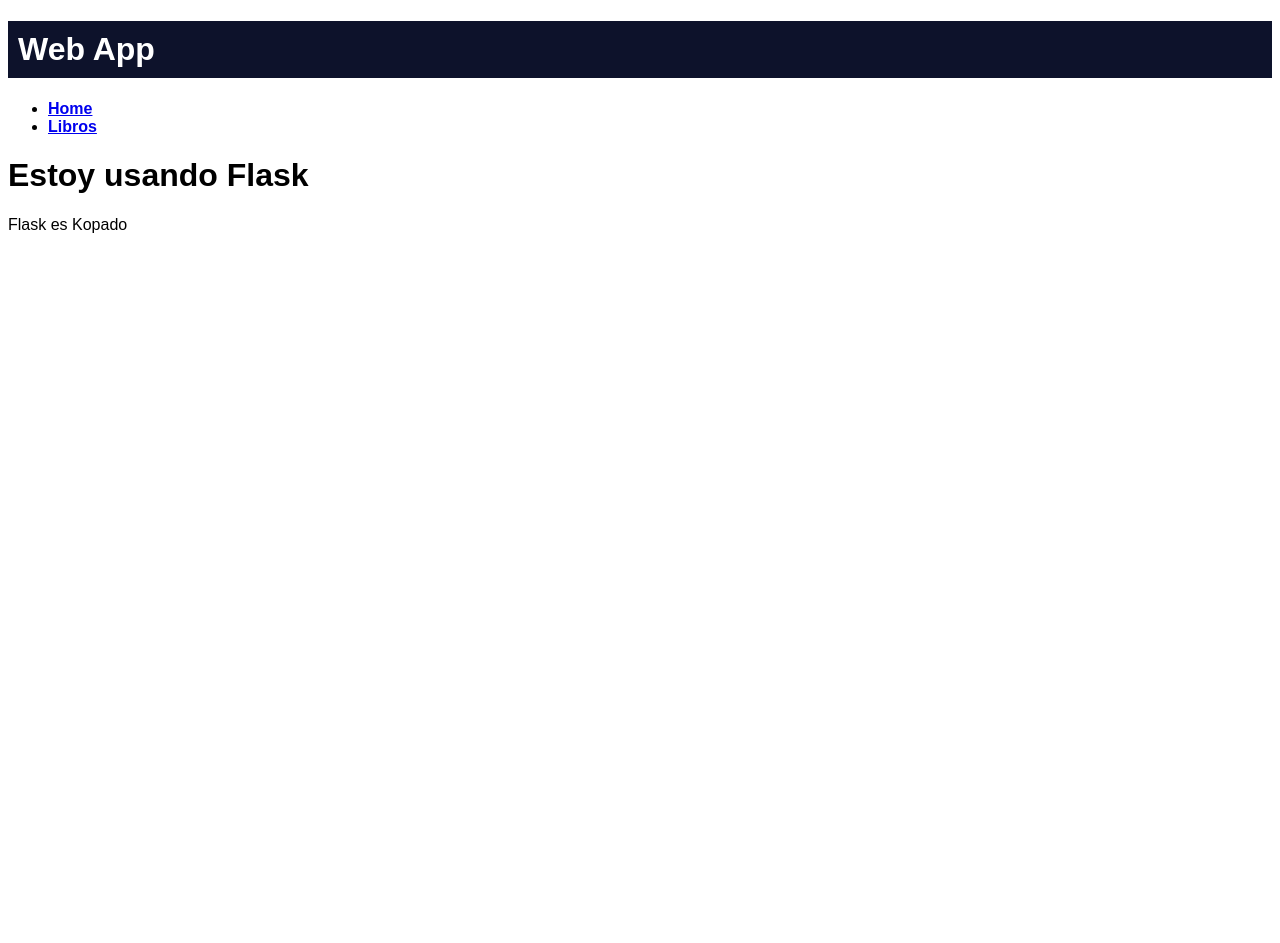
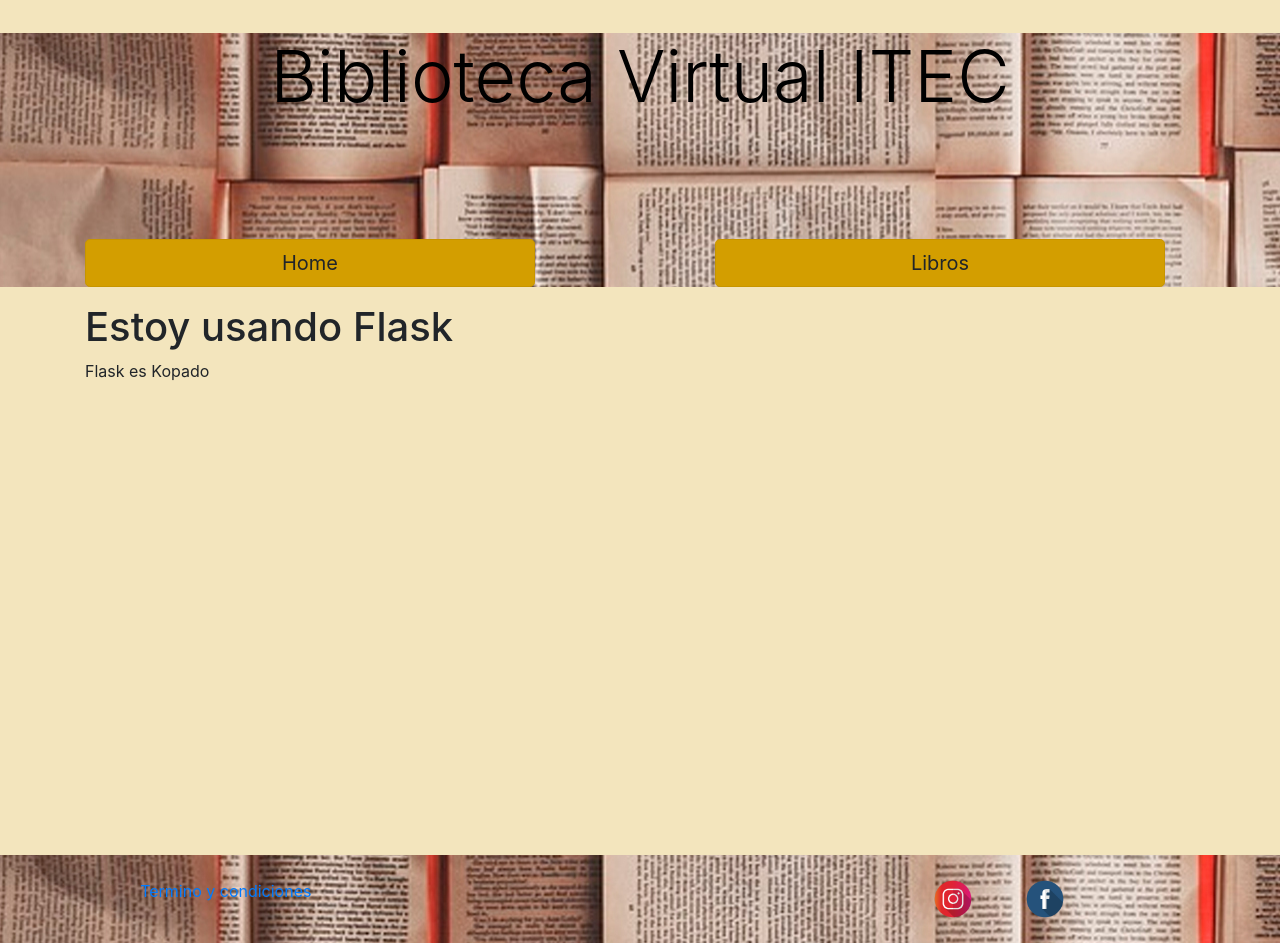
Before and after one commit to joevidal5/books, a Flask app: page / in a window 1280 px wide. Before the commit the page ends 233 px from the top, so only its background shows below. Run offline with Flask 2, Linux system fonts and the light colour scheme; some libraries are stand-ins or nearby versions.

Commit message:
sadfasdf

```diff
--- /dev/null
+++ b/static/css/animations.css
@@ -0,0 +1,103 @@
+/*
+#  ···············_·················__··_·················
+#  ··____·_____··(_)___·___··____·_/·/_(_)___··____··_____
+#  ·/·__·`/·__·\/·/·__·`__·\/·__·`/·__/·/·__·\/·__·\/·___/
+#  /·/_/·/·/·/·/·/·/·/·/·/·/·/_/·/·/_/·/·/_/·/·/·/·(__··)·
+#  \__,_/_/·/_/_/_/·/_/·/_/\__,_/\__/_/\____/_/·/_/____/··
+#  ·······················································
+*/
+/* https://daneden.github.io/animate.css/ */
+
+.fadeIn{
+  -webkit-animation-duration: 4s;
+  animation-duration: 4s;
+  -webkit-animation-fill-mode: both;
+  animation-fill-mode: both;
+  -webkit-animation-name: fadeIn;
+  animation-name: fadeIn;
+}
+
+@keyframes fadeIn{
+  from{
+    opacity: 0;
+  }
+  to{
+    opacity: 1;
+  }
+}
+
+.fadeInDown{
+  -webkit-animation-duration: 1s;
+  animation-duration: 1s;
+  -webkit-animation-fill-mode: both;
+  animation-fill-mode: both;
+  -webkit-animation-name: fadeInDown;
+  animation-name: fadeInDown;
+}
+
+@-webkit-keyframes fadeInDown {
+  from {
+    opacity: 0;
+    -webkit-transform: translate3d(0, -100%, 0);
+    transform: translate3d(0, -100%, 0);
+  }
+
+  to {
+    opacity: 1;
+    -webkit-transform: translate3d(0, 0, 0);
+    transform: translate3d(0, 0, 0);
+  }
+}
+
+@keyframes fadeInDown {
+  from {
+    opacity: 0;
+    -webkit-transform: translate3d(0, -100%, 0);
+    transform: translate3d(0, -100%, 0);
+  }
+
+  to {
+    opacity: 1;
+    -webkit-transform: translate3d(0, 0, 0);
+    transform: translate3d(0, 0, 0);
+  }
+}
+
+
+
+.fadeInUp {
+  -webkit-animation-duration: 1s;
+  animation-duration: 1s;
+  -webkit-animation-fill-mode: both;
+  animation-fill-mode: both;
+  -webkit-animation-name: fadeInUp;
+  animation-name: fadeInUp;
+}
+
+@-webkit-keyframes fadeInUp {
+  from {
+    opacity: 0;
+    -webkit-transform: translate3d(0, 100%, 0);
+    transform: translate3d(0, 100%, 0);
+  }
+
+  to {
+    opacity: 1;
+    -webkit-transform: translate3d(0, 0, 0);
+    transform: translate3d(0, 0, 0);
+  }
+}
+
+@keyframes fadeInUp {
+  from {
+    opacity: 0;
+    -webkit-transform: translate3d(0, 100%, 0);
+    transform: translate3d(0, 100%, 0);
+  }
+
+  to {
+    opacity: 1;
+    -webkit-transform: translate3d(0, 0, 0);
+    transform: translate3d(0, 0, 0);
+  }
+}
--- /dev/null
+++ b/static/css/estilos.css
@@ -0,0 +1,98 @@
+/* Variables mas utilizadas */
+:root{
+    --color-mas-usado:  rgb(71, 71, 71);
+    --color-letra: black;
+}
+
+body{
+    background-color:#d39e0042;
+}
+
+footer{
+    background-color: var(--color-mas-usado);
+    color: var(--color-letra);
+    margin-top: 11%;
+    height: 16%;
+}
+
+aside{
+    background-color: var(--color-mas-usado);
+}
+
+img.pequenia{
+    width: 100px; height: 100px;
+}
+
+img.mediana{
+    width: 400px; height: 200px;
+    box-shadow: black;
+}
+
+img.grande{
+    width: 600px; height: 500px;
+}
+
+button.comprar{
+    width: 108%;
+}
+button.comprar3{
+    width: 115%;
+}
+
+p.texto{
+    font-family: 'Quicksand', sans-serif;
+}
+h3.preguntas{
+    font-family: 'Lobster', cursive ;
+}
+h3.otroContacto{
+    padding-left: 30%;
+    color: var(--color-letra);
+}
+h3.otroContacto1{
+    padding-left: 25%;
+    color: var(--color-letra);
+}
+h2.extrabagante{
+    font-family: 'Modak', cursive;
+}
+.color1{
+    background-color: aqua;
+}
+
+.letraHeader{
+    margin-top: 3%;
+    color: var(--color-letra);
+}
+
+.letraContacto{
+    color: var(--color-letra);
+    font-family: 'DM Mono', monospace;
+}
+
+.flex{
+    display: flex;
+}
+.padding{
+    padding: 10%;
+}
+.letraExtrabagante{
+    font-family: 'Modak', cursive;
+}
+.centro{
+    text-align: center;
+}
+footer div{
+    display: flex;
+}
+
+.imgFooter{
+    width: 40px;
+    height: 40px;
+}
+
+.imgFooter2{
+    padding-left: 10px;
+    width: 50px;
+    height: 39px;
+}
--- a/static/css/template.css
+++ /dev/null
@@ -1,9 +0,0 @@
-body {
-  font-family: 'Montserrat', sans-serif;
-}
-
-.logo {
-  background-color: #0D122B;
-  padding: 10px;
-  color: white;
-}
--- a/templates/template.html
+++ b/templates/template.html
@@ -2,23 +2,50 @@
 <html lang="en" dir="ltr">
 <head>
     <meta charset="utf-8">
+    <link rel="stylesheet" href="https://maxcdn.bootstrapcdn.com/bootstrap/4.5.2/css/bootstrap.min.css">
     <title>Template Flask</title>
-    <link rel="stylesheet" href="{{ url_for('static', filename='css/template.css') }}">
+    <link rel="stylesheet" href="{{ url_for('static', filename='css/animations.css') }}">
+    <link rel="stylesheet" href="{{ url_for('static', filename='css/estilos.css') }}">
 </head>
-  <body>
-    <header>
+<body style="background-color: #d39e0042;">
+    <header class = "fadeInDown" style = "background-image: url({{ url_for ('static', filename='images/header.jpg') }})">
         <div class="container">
-        <h1 class="logo">Web App</h1>
+            <h1 class="text-center letraHeader display-3" style = "color:black">Biblioteca Virtual ITEC</h1>
             <strong>
                 <nav>
-          <ul class="menu">
-            <li><a href="{{ url_for('home') }}">Home</a></li>
-            <li><a href="{{ url_for('mostrarLibros') }}">Libros</a></li>
+                    <ul class="menu container row fadeInDown" style = "display: flex;padding-top: 10%;">
+                        <a class = "btn btn-warning btn-lg active col-5" href="{{ url_for('home') }}">Home</a>
+                        <div class = "col-2"></div>
+                        <a class = "btn btn-warning btn-lg active col-5" href="{{ url_for('mostrarLibros') }}">Libros</a>
                     </ul>
-        </nav></strong>
+                </nav>
+            </strong>
         </div>
     </header>
+    <div class = "container">
         {% block contenido %}
         {% endblock %}
+    </div>
+    <footer id= "sticky-footer" class="py-4 bg-azure text-white-50 fadeInUp" style = "margin-top: 0%;background-image: url({{ url_for('static', filename='images/header.jpg') }})">
+        <div class = "container" style = " display: flex;">
+            <div class="col-9 ">
+                <a style = "margin-left: 5%;" target="_blank" href = "https://www.esab.com.ar/ar/sp/support/upload/esab-terminos-condiciones-de-venta-v2-jul2016.pdf">Termino y condiciones</a>
+                <hr>
+            </div>
+            <div class = "col-1">
+                <a href = "https://www.instagram.com/">
+                    <img class="imgFooter" src="{{ url_for('static', filename='images/insta.png') }}" >
+                </a>
+            </div>
+            <div class = "col-1">
+                <a href = "https://www.facebook.com/">
+                    <img class="imgFooter" src="{{ url_for('static', filename='images/face.png') }}" >
+                </a>
+            </div>
+        </div>
+    </footer>
+    <script src="https://ajax.googleapis.com/ajax/libs/jquery/3.5.1/jquery.min.js"></script>
+    <script src="https://cdnjs.cloudflare.com/ajax/libs/popper.js/1.16.0/umd/popper.min.js"></script>
+    <script src="https://maxcdn.bootstrapcdn.com/bootstrap/4.5.2/js/bootstrap.min.js"></script>
 </body>
 </html>
```
Also changed, not shown: templates/home.html (+19 -0 lines), static/images/face.png (added), static/images/header.jpg (added), static/images/insta.png (added). Lines whose indentation alone changed are shown as unchanged.
